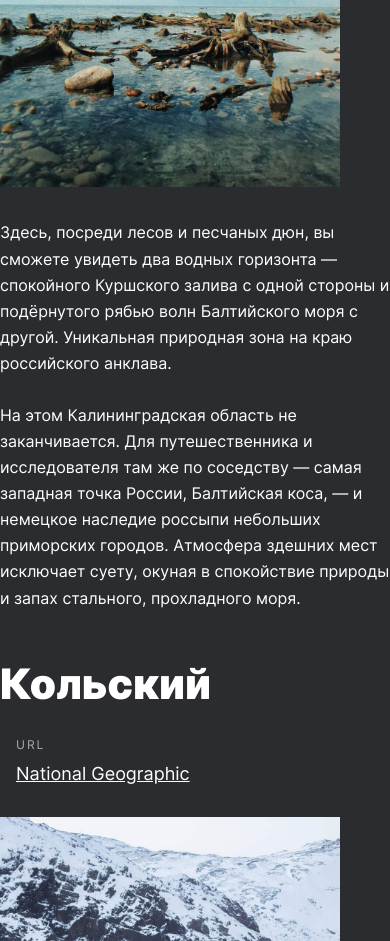
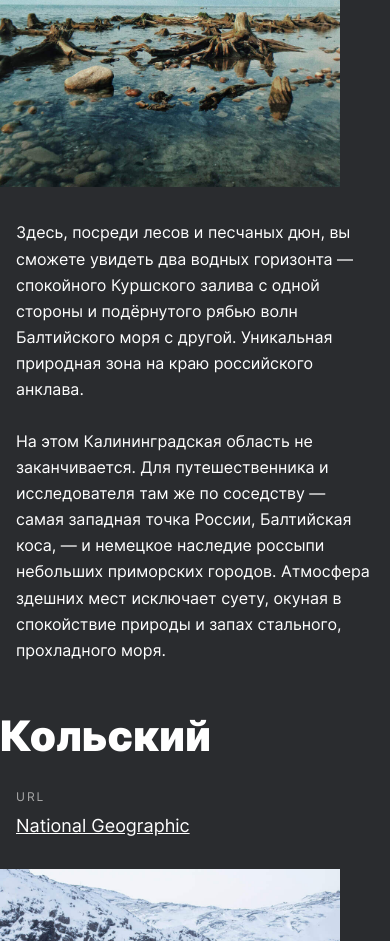
Before and after one commit to AlexandrAvia/russian-travel, a plain HTML site: page index.html in a window 390 px wide. Shown: the part 5343-6284 px from the top of the page. Drawn offline with Linux system fonts and the light colour scheme.

Commit message:
на ревью

```diff
--- a/blocks/place/__text/place__text.css
+++ b/blocks/place/__text/place__text.css
@@ -7,6 +7,12 @@
   padding: 0;
 }
 
+@media screen and (max-width: 700px) {
+  .place__text {
+    margin: 0 16px;
+  }
+}
+
 @media screen and (max-width: 320px) {
   .place__text {
     margin: 0 16px;
--- a/blocks/place/place.css
+++ b/blocks/place/place.css
@@ -32,7 +32,7 @@
   }
 }
 
-@media screen and (max-width: 480px) {
+@media screen and (max-width: 700px) {
   .place {
     display: flex;
     flex-direction: column;
--- a/blocks/website/website.css
+++ b/blocks/website/website.css
@@ -5,7 +5,7 @@
   flex-direction: column;
 }
 
-@media screen and (max-width: 480px) {
+@media screen and (max-width: 700px) {
   .website {
     margin: 0 16px;
     align-self: start;
```
